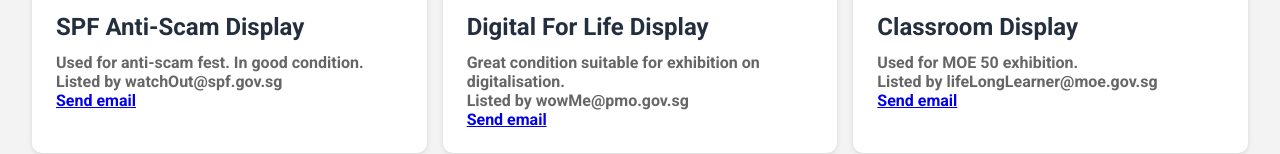
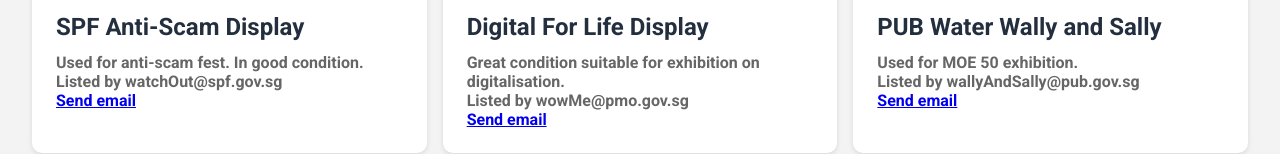
Before and after one commit to Yongstaufoo/ACE, a plain HTML site: page borrow.html in a window 1280 px wide. Shown: the part 981-1135 px from the top of the page. Drawn offline with Linux system fonts and the light colour scheme.

Commit message:
updateBorrowPage

```diff
--- a/borrow.html
+++ b/borrow.html
@@ -62,11 +62,11 @@
                     <p><a href="mailto: wowMe@pmo.gov.sg">Send email</a></p>
                 </div>
                 <div class="card">
-                    <img src="https://milton-exhibits.com/sites/default/files/styles/page_top_slideshow/public/project/188/images/MOE1_0.jpg?itok=tPqzxPE8" alt="Classroom Display">
-                    <h3>Classroom Display</h3>
+                    <img src="https://www.pub.gov.sg/-/media/PUB/Public/Key-Initiatives/SWWD/bgimage_Events_Water-Themed---white-sands.png" alt="PUB Water Wally and Sally">
+                    <h3>PUB Water Wally and Sally</h3>
                     <p>Used for MOE 50 exhibition. <br />
-                    Listed by lifeLongLearner@moe.gov.sg</p>
-                    <p><a href="mailto: lifeLongLearner@moe.gov.sg">Send email</a></p>
+                    Listed by wallyAndSally@pub.gov.sg</p>
+                    <p><a href="mailto: wallyAndSally@pub.gov.sg">Send email</a></p>
                 </div>
             </div>
             <a href="index.html" class="button">Back to Home</a>
```
